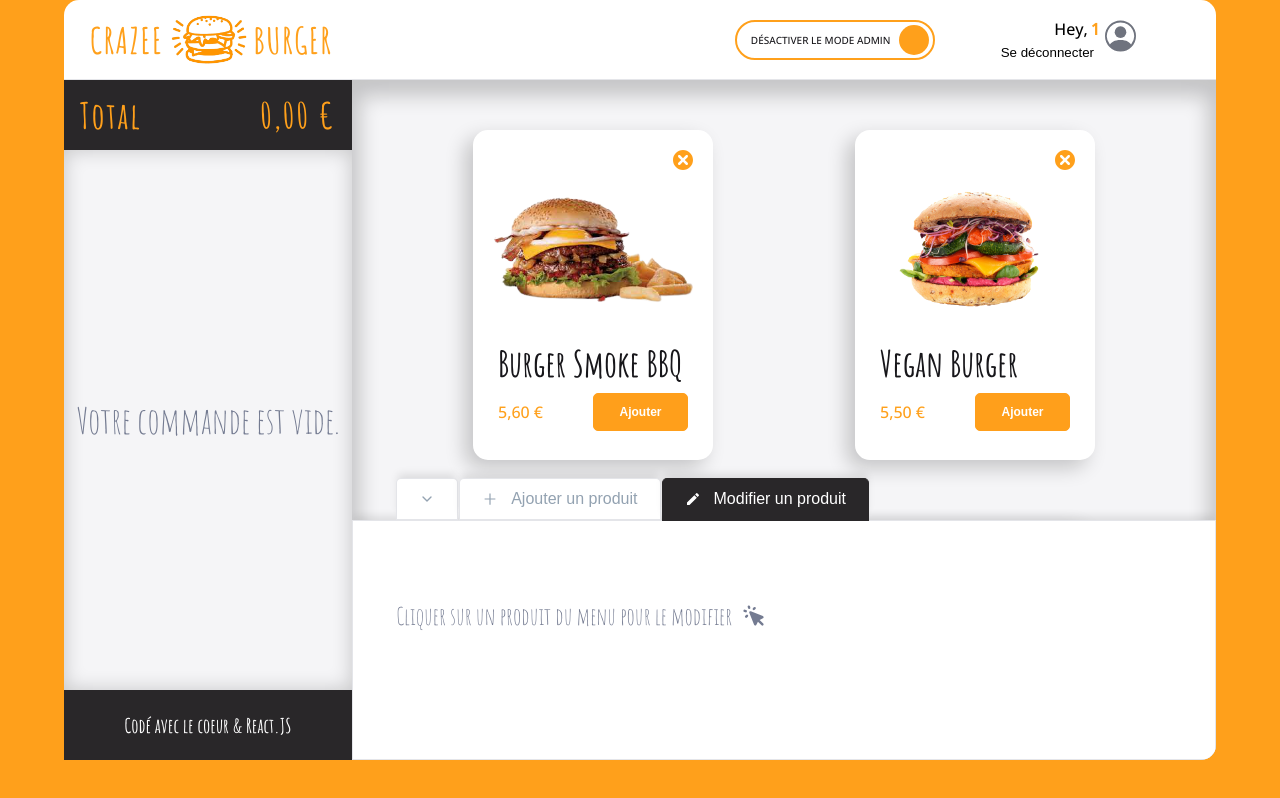
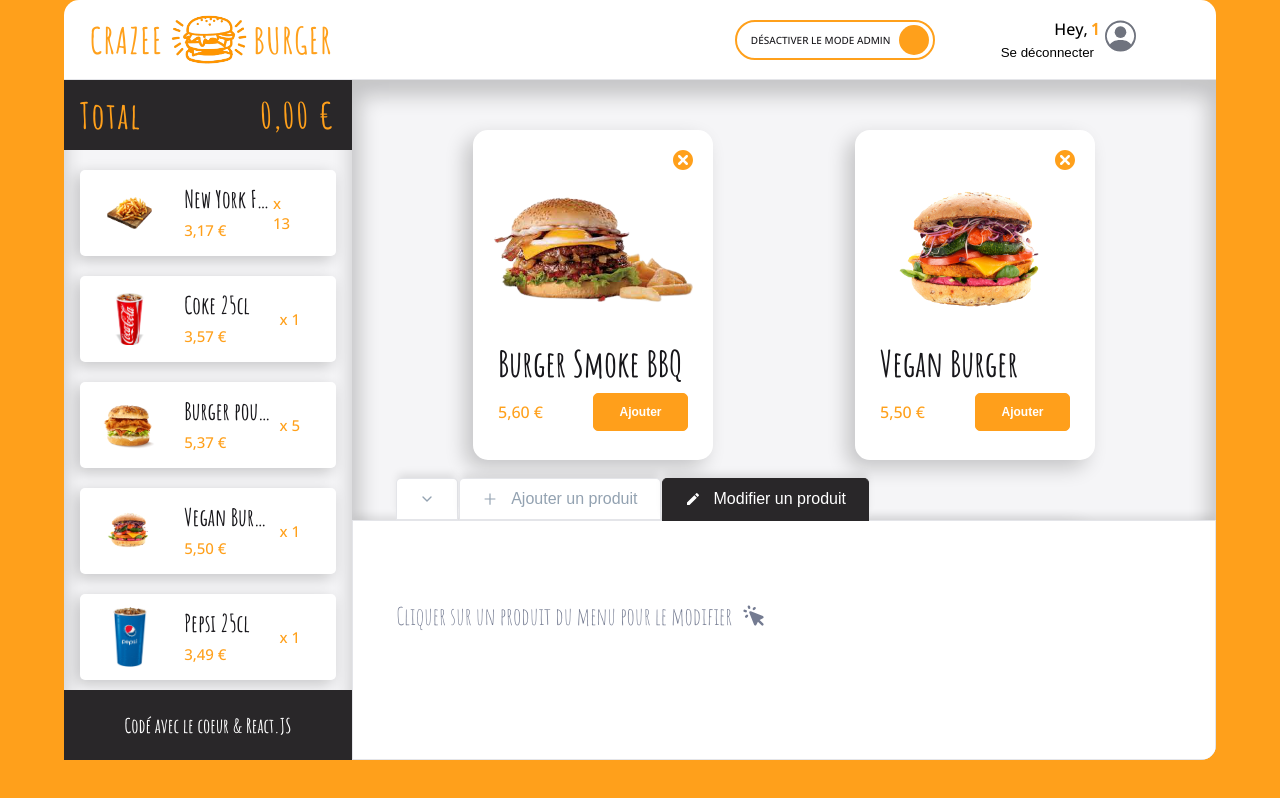
Before and after one commit to T0n-io/projet-resto, a React (Vite) app: page /order/1 in a window 1280 px wide. Built offline with nearby package versions, Linux system fonts and the light colour scheme; grey boxes are pictures that could not be loaded.

Commit message:
💄 F11: BASKET > Add BasketCard (Read only from fakeBasket.LARGE)

```diff
--- a/src/components/pages/Order/Main/Basket/Basket.jsx
+++ b/src/components/pages/Order/Main/Basket/Basket.jsx
@@ -6,6 +6,7 @@ import { useContext } from "react";
 import OrderContext from "../../../../../context/OrderContext";
 import EmptyBasket from "./EmptyBasket";
 import BasketProducts from "./BasketProducts";
+import { theme } from "../../../../..";
 
 
 export default function Basket() {
@@ -17,7 +18,7 @@ export default function Basket() {
   return (
     <BasketStyled>
         <Total amountToPay={formatPrice(0)} />
-        {isBasketEmpty ? <EmptyBasket /> : <BasketProducts />}
+        {isBasketEmpty ? <EmptyBasket /> : <BasketProducts basket={basket} />}
       {/* <EmptyBasket basket={basket}/> */}
       {/* <BasketProducts /> */}
       <Footer />
@@ -26,9 +27,23 @@ export default function Basket() {
 }
 
 const BasketStyled = styled.div`
-  background-color: pink;
+  background-color: ${theme.colors.background_white};
+  box-shadow: ${theme.shadows.basket};
   display: flex;
   flex-direction: column;
+  border-bottom-left-radius: ${theme.borderRadius.extraRound};
+  height: 85vh;
+
+    .head{
+      position: sticky;
+      top: 0;
+       }
+
+       .footer{
+        border-bottom-left-radius: ${theme.borderRadius.extraRound};
+        position: sticky;
+        bottom: 0;
+       }
 
 
 `;
--- /dev/null
+++ b/src/components/pages/Order/Main/Basket/BasketCard.jsx
@@ -0,0 +1,154 @@
+/* eslint-disable react/prop-types */
+import React from "react"
+import styled from "styled-components"
+import { MdDeleteForever } from "react-icons/md"
+import { theme } from "../../../../.."
+import { formatPrice } from "../../../../../utils/formatPrice.jsx"
+
+export default function BasketCard({ title, price, quantity, imageSource, className }) {
+  return (
+    <BasketCardStyled className={className}>
+      <div className="delete-button">
+        <MdDeleteForever className="icon" />
+      </div>
+      <div className="image">
+        <img src={imageSource} alt={title} />
+      </div>
+      <div className="text-info">
+        <div className="left-info">
+          <div className="title">
+            <span>{title}</span>
+          </div>
+          <span className="price">{formatPrice(price)}</span>
+        </div>
+        <div className="quantity">
+          <span>x {quantity}</span>
+        </div>
+      </div>
+    </BasketCardStyled>
+  )
+}
+
+const BasketCardStyled = styled.div`
+  /* border: 1px solid red; */
+  box-sizing: border-box;
+  height: 86px;
+  padding: 8px 16px;
+  display: grid;
+  grid-template-columns: 30% 1fr;
+
+  border-radius: ${theme.borderRadius.round};
+  background: ${theme.colors.white};
+  box-shadow: ${theme.shadows.cardBasket};
+
+  position: relative;
+
+  .image {
+    box-sizing: border-box;
+    height: 70px;
+    /* border: 1px solid red; */
+    img {
+      padding: 5px;
+      box-sizing: border-box;
+      height: 100%;
+      width: 100%;
+      object-fit: contain;
+    }
+  }
+
+  .text-info {
+    box-sizing: border-box;
+    /* background: green; */
+    /* border: 1px solid green; */
+    display: grid;
+    grid-template-columns: 70% 1fr;
+    font-size: ${theme.fonts.size.P0};
+    color: ${theme.colors.primary};
+
+    .left-info {
+      display: grid;
+      grid-template-rows: 60% 40%;
+      margin-left: 21px;
+      /* align-items: center; */
+      .title {
+        display: flex;
+        align-items: center;
+        /* background: yellow; */
+        font-family: ${theme.fonts.family.stylish};
+        font-size: ${theme.fonts.size.P3};
+        line-height: 32px;
+        font-weight: ${theme.fonts.weights.bold};
+        color: ${theme.colors.dark};
+        /* sans cette div avec "min-width: 0", l'ellipsis ne fonctionne pas dans un span : https://semicolon.dev/tutorial/css/text-overflow-ellipsis-doesnt-work#:~:text=If%20your%20text%2Doverflow%20is,Grid%20or%20on%20a%20Table. */
+        min-width: 0;
+        span {
+          overflow: hidden;
+          /* width: 100%; */
+          white-space: nowrap;
+          text-overflow: ellipsis;
+        }
+      }
+
+      .price {
+        /* background: blue; */
+        font-size: ${theme.fonts.size.SM};
+        font-weight: ${theme.fonts.weights.medium};
+        font-family: ${theme.fonts.family.openSans};
+        /* color: ${theme.colors.white}; */
+      }
+    }
+
+    .quantity {
+      box-sizing: border-box;
+      /* border: 1px solid lightblue; */
+      /* background: lightblue; */
+      font-weight: ${theme.fonts.weights.medium};
+      display: flex;
+      align-items: center;
+      justify-content: flex-end;
+      margin-right: 20px;
+      font-size: ${theme.fonts.size.SM};
+    }
+  }
+
+  .delete-button {
+    display: none;
+    z-index: 1;
+  }
+
+  :hover {
+    .delete-button-pokemon {
+      /* border: 1px solid red; */
+      border: none;
+      box-sizing: border-box;
+      position: absolute;
+      top: 0;
+      right: 0;
+      bottom: 0;
+      width: 76px;
+      border-top-right-radius: ${theme.borderRadius.round};
+      border-bottom-right-radius: ${theme.borderRadius.round};
+      padding: 10px;
+      display: flex;
+      align-items: center;
+      justify-content: center;
+      background: ${theme.colors.red};
+      color: ${theme.colors.white};
+      cursor: pointer;
+
+      .icon {
+        width: ${theme.fonts.size.P3};
+        height: ${theme.fonts.size.P3};
+      }
+
+      /* behaviour on delete-button hover */
+      :hover {
+        text-decoration: underline;
+
+        .icon {
+          color: ${theme.colors.black};
+        }
+      }
+    }
+  }
+`
--- a/src/components/pages/Order/Main/Basket/BasketProducts.jsx
+++ b/src/components/pages/Order/Main/Basket/BasketProducts.jsx
@@ -1,7 +1,35 @@
 import React from 'react'
+import { styled } from 'styled-components';
+import BasketCard from './BasketCard';
 
-export default function BasketProducts() {
+export default function BasketProducts({basket}) {
   return (
-    <div>BasketProducts</div>
+    <BasketProductsStyled>{basket.map((basketProduct) => {
+      return (
+       <div className='basket-card'>
+         <BasketCard {...basketProduct}/>
+       </div>
+      )
+    })}</BasketProductsStyled>
   )
 }
+
+const BasketProductsStyled = styled.div`
+
+flex: 1;
+display: flex;
+flex-direction: column;
+overflow-y: scroll;
+
+.basket-card {
+  margin: 10px 16px;
+  height: 86%;
+  box-sizing: border-box;
+  &:first-child {
+    margin-top: 20px;
+  }
+  &:last-child {
+    margin-bottom: 20px;
+}
+}
+`;
--- a/src/hooks/useBasket.js
+++ b/src/hooks/useBasket.js
@@ -3,6 +3,6 @@ import { fakeBasket } from "../../data/fakeBasket";
 
 export const useBasket = () => {
 
-    const [basket, setBasket] = useState(fakeBasket.EMPTY);
+    const [basket, setBasket] = useState(fakeBasket.LARGE);
     return {basket}
 }
--- a/src/index.js
+++ b/src/index.js
@@ -69,6 +69,8 @@ const shadows = {
   strong: "0px 8px 20px 8px rgba(0, 0, 0, 0.2) inset",
   orangeHighLight: "0 0 8px 0 rgb(255 154 35 / 100%)",
   basket: "inset 0px 0px 20px rgba(0, 0, 0, 0.2)",
+  cardBasket: "-4px 4px 15px 0 rgb(0 0 0 / 20%)",
+
 
 };
 
```
